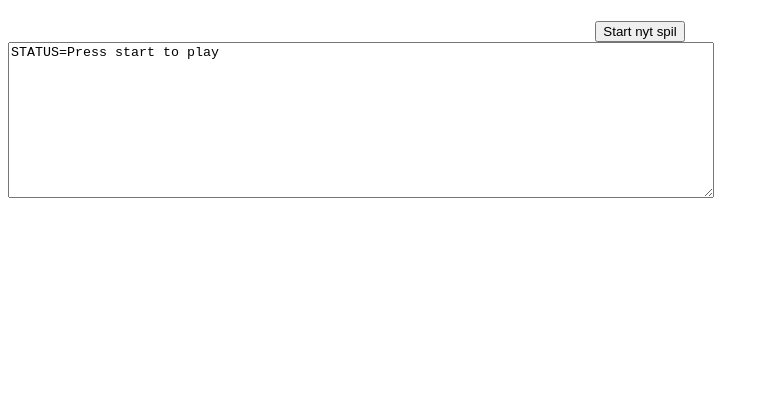
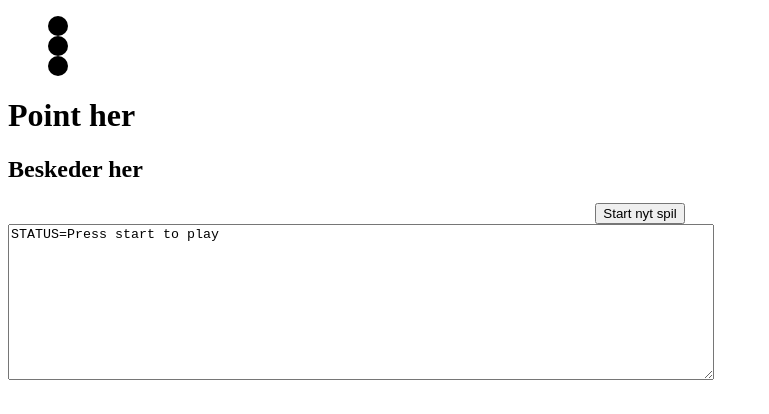
Before and after one commit to xorandor/coding-pirates-pinballmachine, a plain HTML site: page web-interface/index.html in a window 1280 px wide. Shown: the whole page, without its empty margins (0-769 px from the left). Drawn offline with Linux system fonts and the light colour scheme.

Commit message:
update dom med default beskeder

```diff
--- a/web-interface/index.html
+++ b/web-interface/index.html
@@ -26,9 +26,13 @@
     </style>
   </head>
   <body>
-    <ul id="lives"></ul>
-    <h1 id="point"></h1>
-    <h2 id="status"></h2>
+    <ul id="lives">
+      <li></li>
+      <li></li>
+      <li></li>
+    </ul>
+    <h1 id="point">Point her</h1>
+    <h2 id="status">Beskeder her</h2>
     <button id="start">Start nyt spil</button>
     <script type="module" src="pinball.js"></script>
   </body>
```
